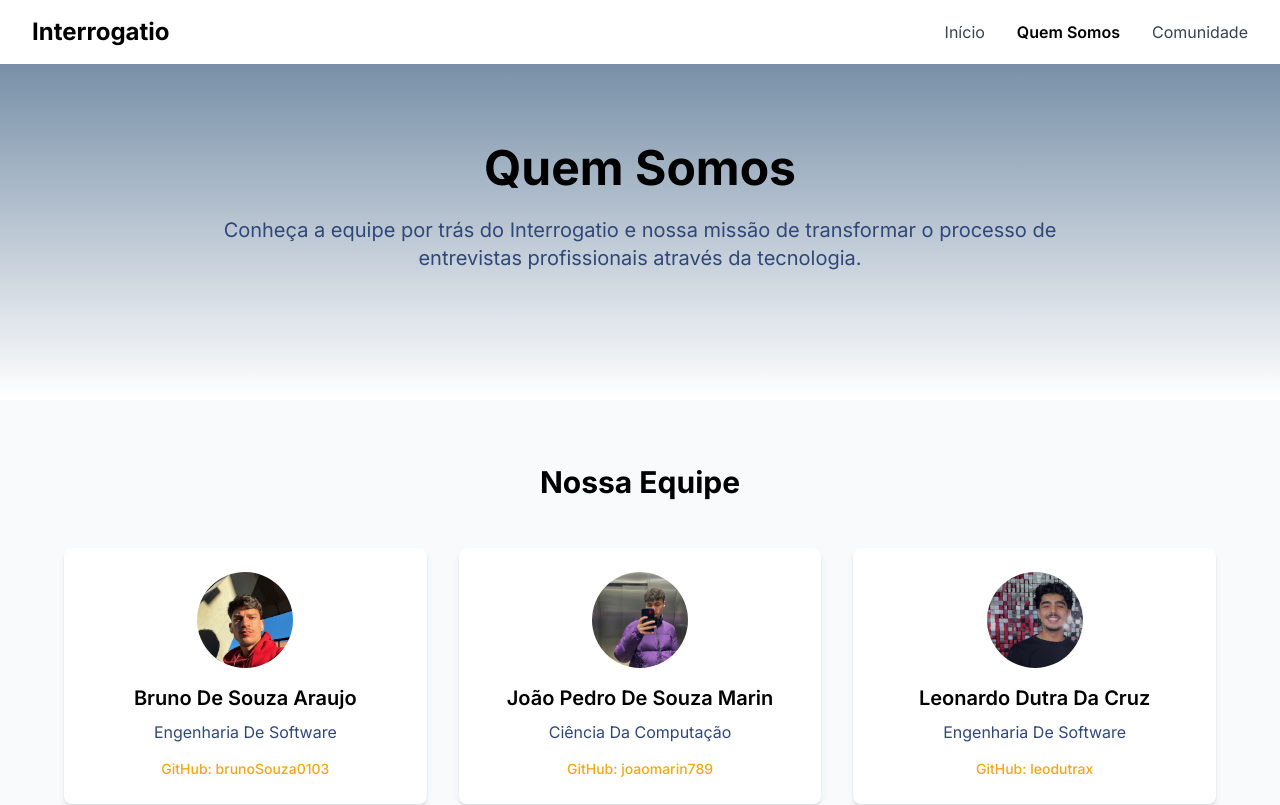
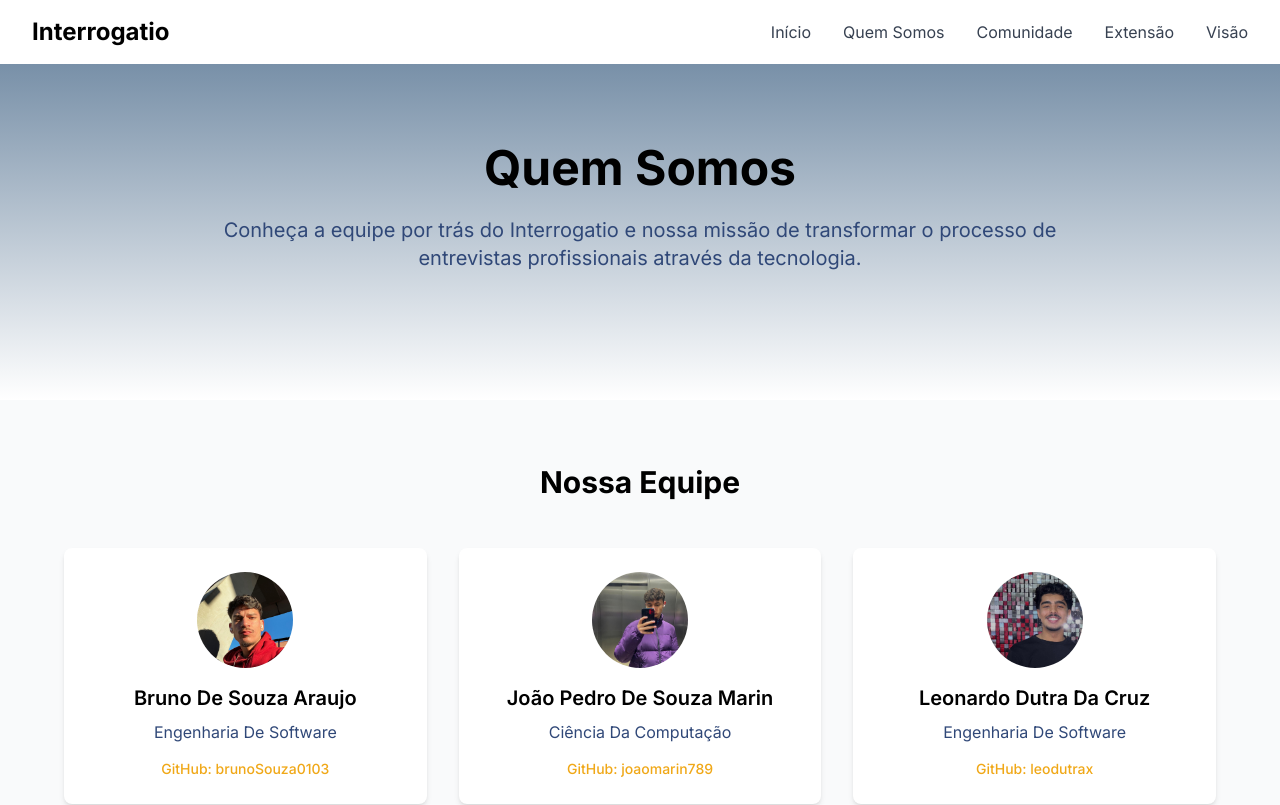
Before and after one commit to MuHaouli/Projeto_Extensao, a Next.js app: page /quem-somos in a window 1280 px wide. Shown: the top 805 px of the page. Built offline with nearby package versions, Linux system fonts and the light colour scheme.

Commit message:
Update page.tsx

```diff
--- a/src/app/quem-somos/page.tsx
+++ b/src/app/quem-somos/page.tsx
@@ -12,9 +12,11 @@ export default function QuemSomos() {
                Interrogatio
              </Link>
              <div className="space-x-8">
-               <Link href="/" className="nav-link">Início</Link>
-               <Link href="/quem-somos" className="nav-link font-semibold text-[#000000]">Quem Somos</Link>
-               <Link href="/comunidade" className="nav-link">Comunidade</Link>
+              <Link href="/" className="nav-link">Início</Link>
+              <Link href="/quem-somos" className="nav-link">Quem Somos</Link>
+              <Link href="/comunidade" className="nav-link">Comunidade</Link>
+              <Link href="/extensao" className="nav-link">Extensão</Link>
+              <Link href="/visao" className="nav-link">Visão</Link>
              </div>
           </nav>
         </div>
```
